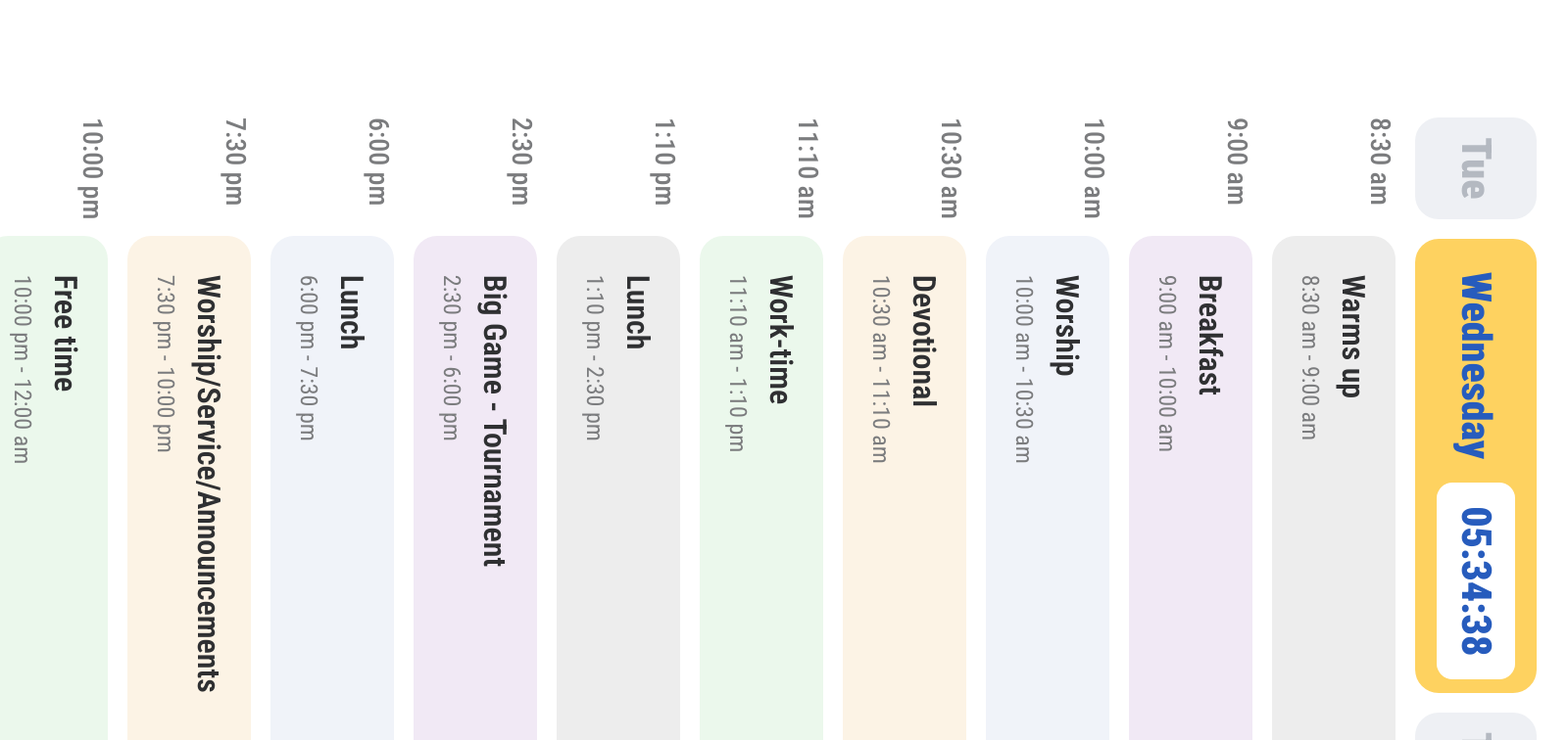
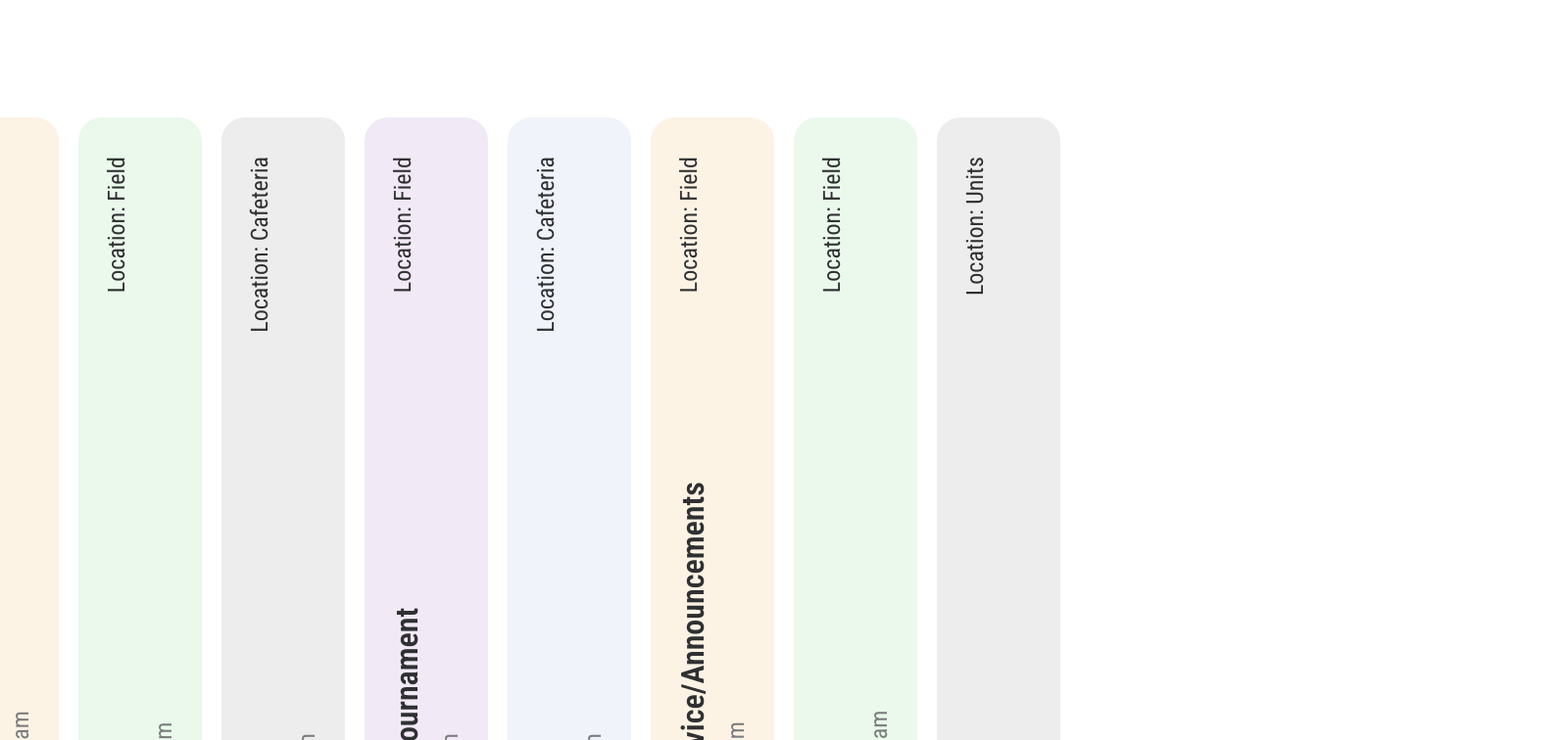
Before and after one commit to krivenkop/camp-scheduler, a SvelteKit app: page / in a window 1280 px wide. Shown: the part 360-1116 px from the top of the page at 98% size, 1600 px wide, since content can reach past the window. Built offline with nearby package versions, Linux system fonts and the light colour scheme.

Commit message:
Update camp schedule to change 'Lunch' to 'Dinner' for the 6:00 pm event and adjust section positioning in the main page layout.

```diff
--- a/src/data/schedule.ts
+++ b/src/data/schedule.ts
@@ -20,7 +20,7 @@ export const campSchedule: DaySchedule[] = [
       { time: '11:10 am', title: 'Work-time', location: 'Field' },
       { time: '1:10 pm', title: 'Lunch', location: 'Cafeteria' },
       { time: '2:30 pm', title: 'Big Game - Tournament', location: 'Field' },
-      { time: '6:00 pm', title: 'Lunch', location: 'Cafeteria' },
+      { time: '6:00 pm', title: 'Dinner', location: 'Cafeteria' },
       { time: '7:30 pm', title: 'Worship/Service/Announcements', location: 'Field' },
       { time: '10:00 pm', title: 'Free time', location: 'Field' },
       { time: '12:00 am', title: 'Lights out', location: 'Units' },
--- a/src/routes/+page.svelte
+++ b/src/routes/+page.svelte
@@ -212,7 +212,7 @@
   }
 </script>
 
-<section class='mx-auto h-480 w-240 flex flex-col rotate-90 gap-5 overflow-hidden py-8 font-sans'>
+<section class='absolute left--50 mx-auto h-480 w-240 flex flex-col rotate--90 gap-5 overflow-hidden py-8 font-sans'>
   <div class='w-full flex gap-5'>
     {#each daysOfCamp.slice(1) as day, idx}
       <button
```
